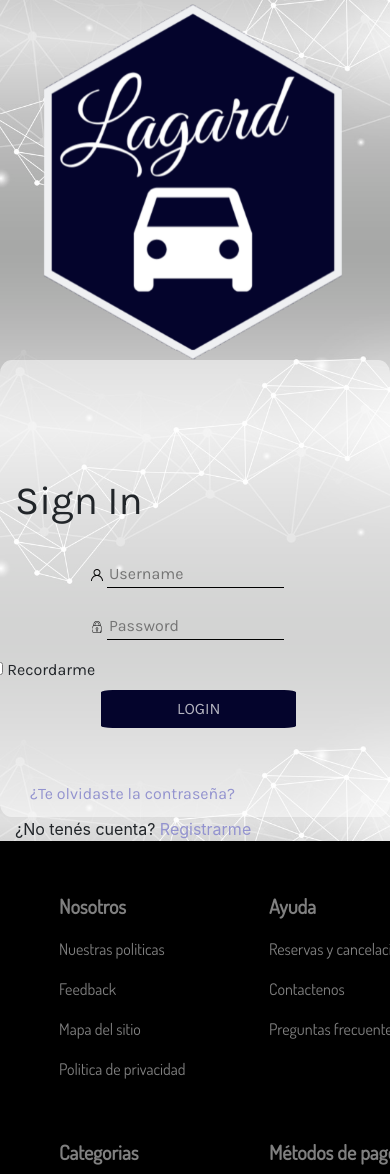
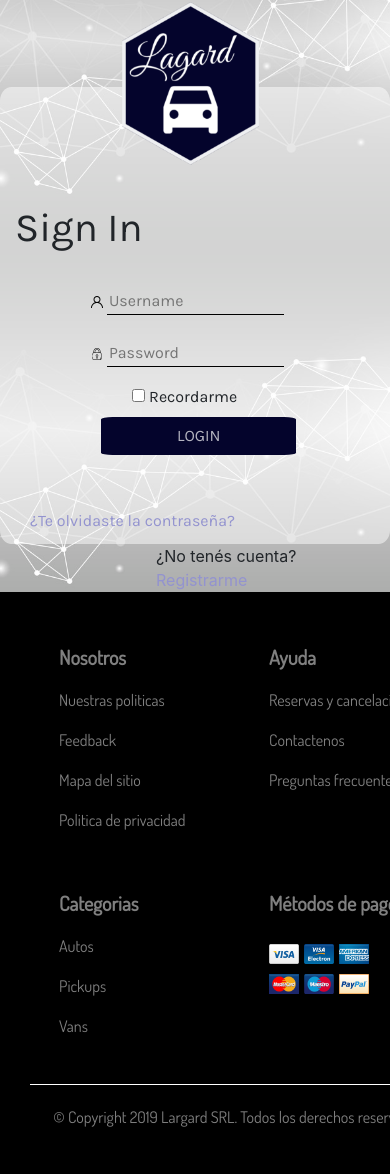
Before and after one commit to meligomez/ECommerce-DH, a PHP site: page /html/login.php in a window 390 px wide; the page is wider, and only the part inside the window is pictured. Shown: the part 140-1314 px from the top of that part. After the commit the page ends 1267 px from the top of that part, so only its background shows below. Run offline with PHP 8.4, Linux system fonts and the light colour scheme.

Commit message:
Responsive tamaños que estaban

```diff
--- a/css/styles.css
+++ b/css/styles.css
@@ -504,6 +504,9 @@ main .registroDeUsuario p label{
 .forgotPsw a , .footerLogin a{
   color: #9393cf;
 }
+.row .footerLogin{
+  padding-left: 40%;
+}
 .rememberMe{
   padding-top: 3%;
   position: absolute;
@@ -871,4 +874,13 @@ main .registroDeUsuario p label{
     text-align: center;
   }
   /* Footer END */
+ .row .userImg{
+    width: 50%;
+    margin-left: 24%;
+    margin-bottom:-20%;
+    z-index: 1;
+  }
+.row .labelrememberMe{
+  margin-left: 43%;
 }
+}
```
